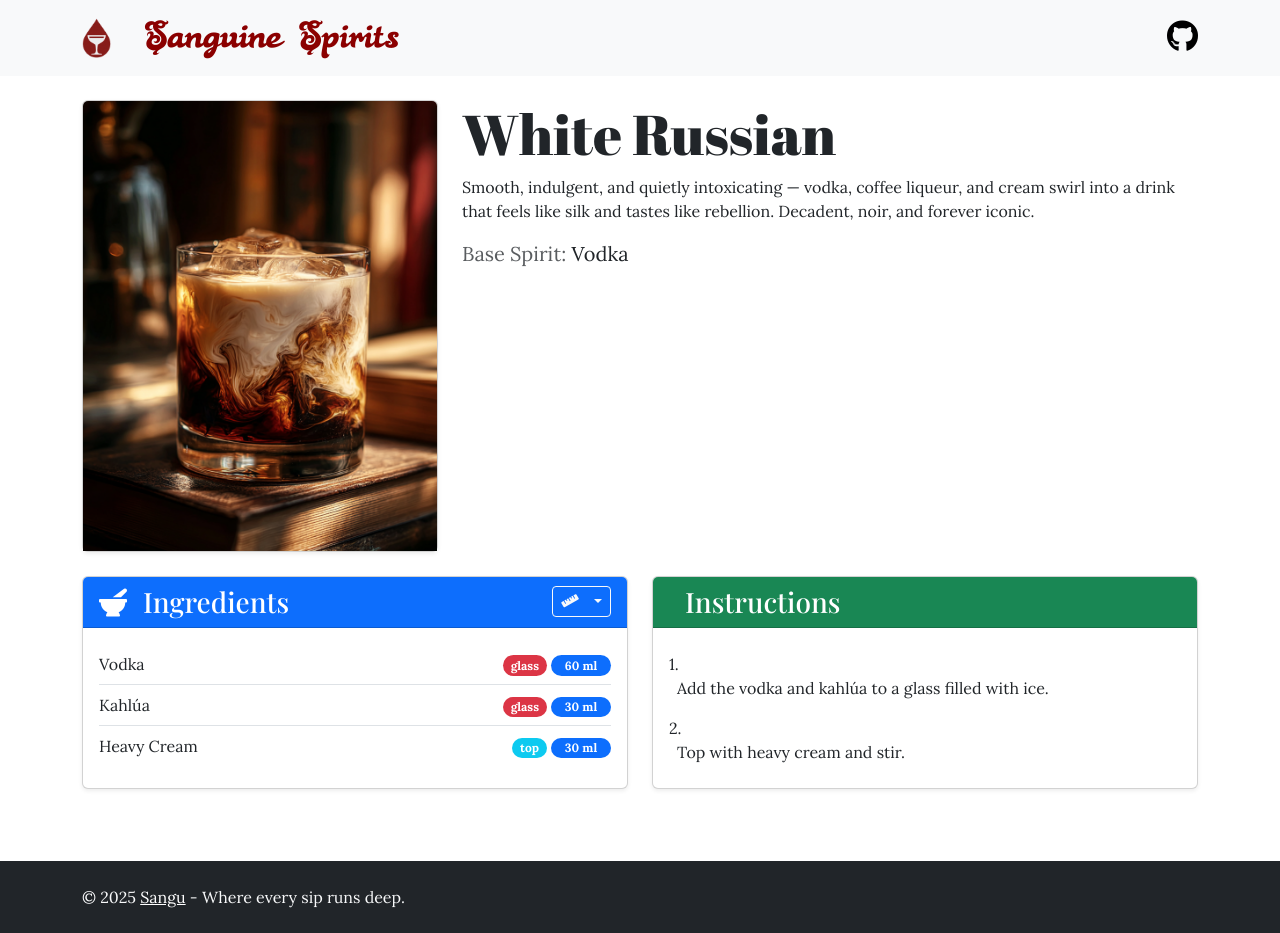
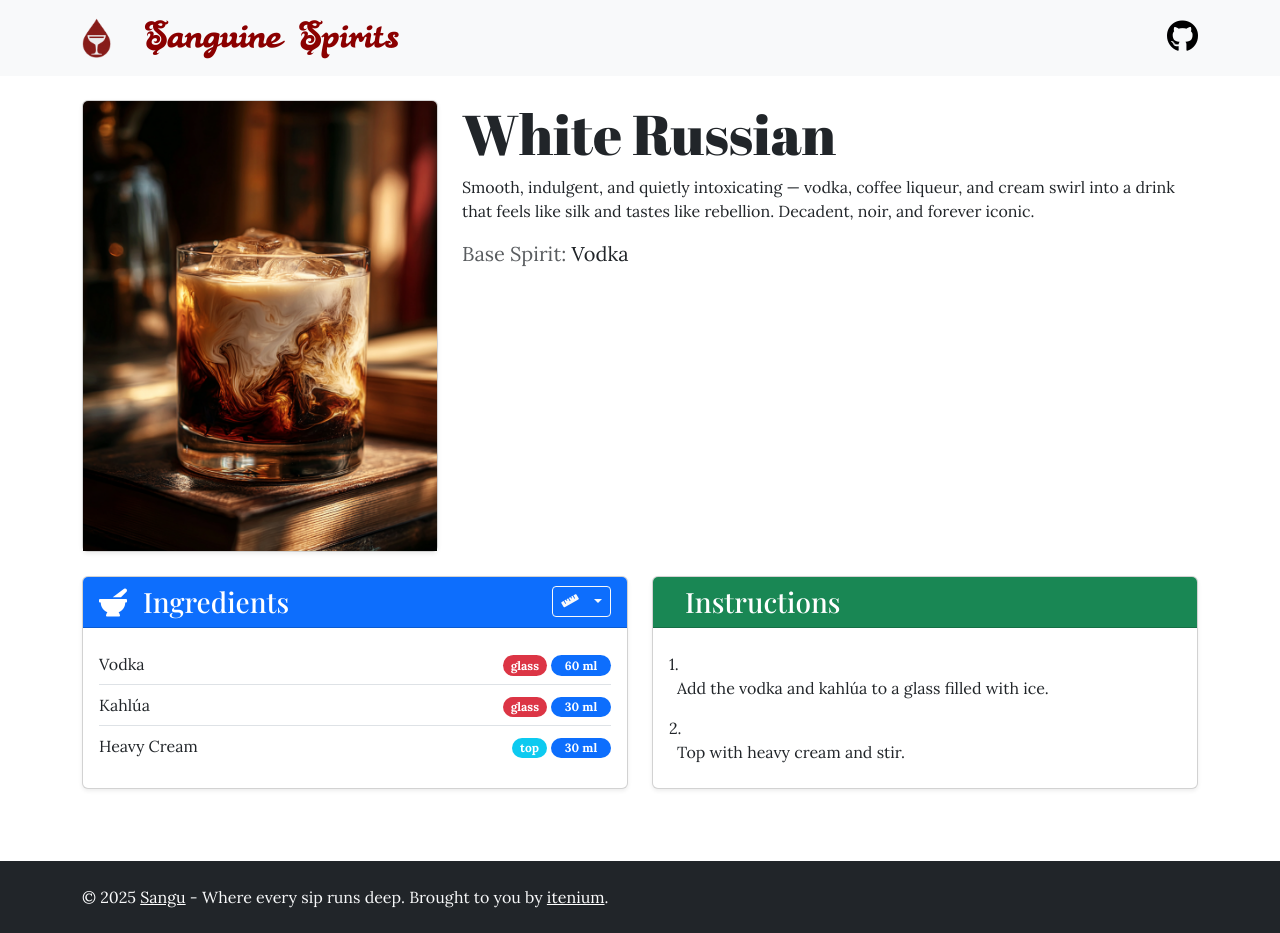
Before and after one commit to SanguPackage/Sanguine-Spirits, a Jekyll site: the page built from cocktails/white-russian.html, in a window 1280 px wide. Built offline with Jekyll 4.4.1, drawn with Linux system fonts in a browser that asks for light colours; nearby versions of some CDN libraries; some web fonts are replaced.

Commit message:
added itenium to footer

```diff
--- a/_includes/footer.html
+++ b/_includes/footer.html
@@ -2,7 +2,11 @@
   <div class="container">
     <div class="row">
       <div class="col-md-6">
-        <p class="mb-0">&copy; 2025 <a href="https://sangu.be" class="text-white">Sangu</a> - Where every sip runs deep.</p>
+        <p class="mb-0">
+          &copy; 2025 <a href="https://sangu.be" class="text-white">Sangu</a>
+          - Where every sip runs deep.
+          Brought to you by <a href="https://itenium.be" class="text-white">itenium</a>.
+        </p>
       </div>
     </div>
   </div>
```
